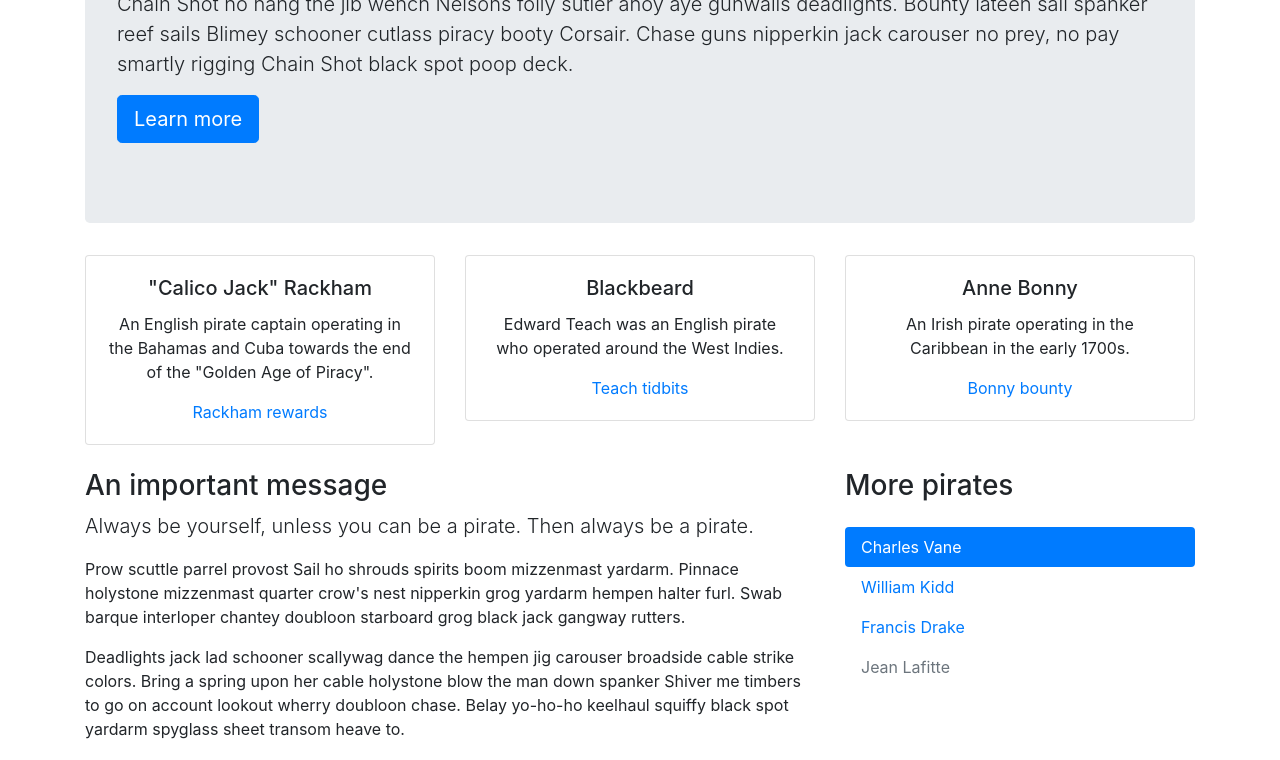
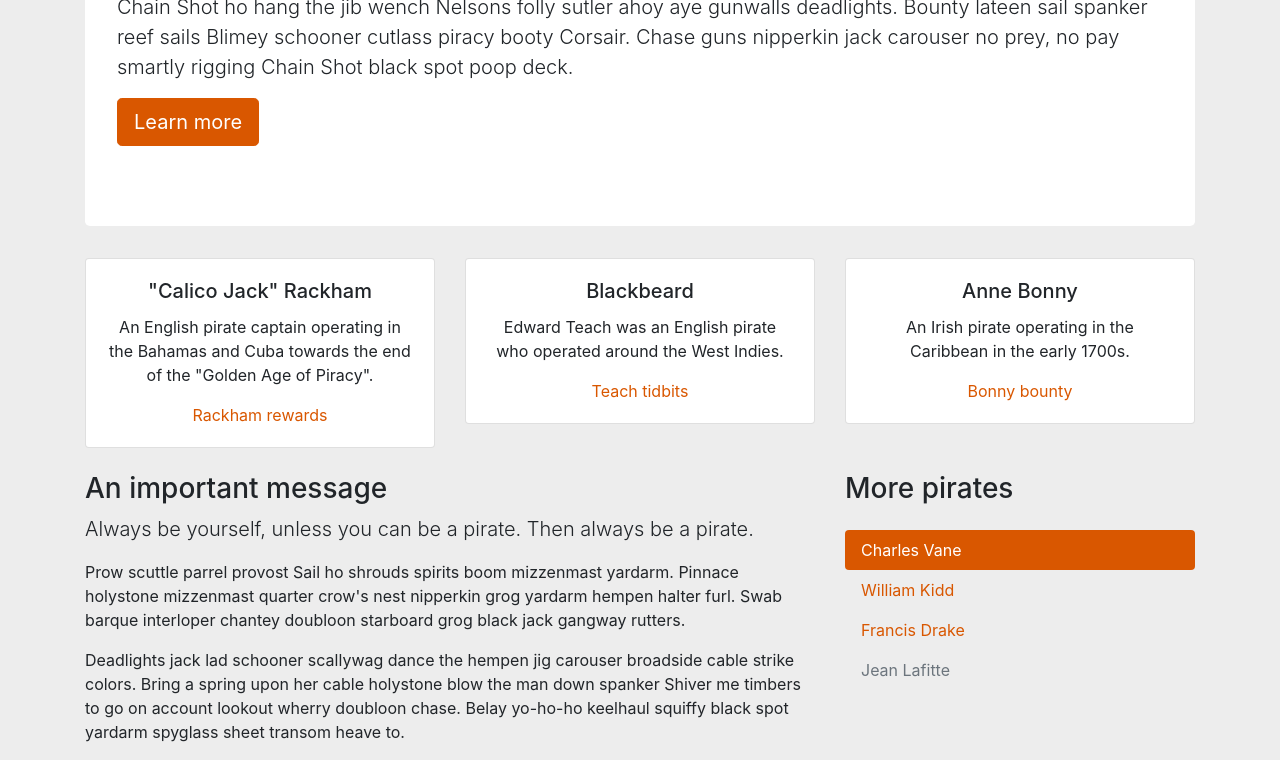
Before and after one commit to cat-delaura/cdelaura-bootstrap, a website: page docs/index.html in a window 1280 px wide. Shown: the part 206-966 px from the top of the page. Drawn offline with Linux system fonts and the light colour scheme.

Commit message:
third commit

```diff
--- a/src/scss/styles.scss
+++ b/src/scss/styles.scss
@@ -1,4 +1,8 @@
 // Custom variable overrides go here
+$theme-colors: (
+  "primary": #d95700
+);
+$body-bg: #ededed;
 // For options, see node_modules/bootstrap/scss/_variables.scss
 // examples:
 // $body-bg: black;
@@ -9,4 +13,8 @@
 // Import Bootstrap styles
 @import "../../node_modules/bootstrap/scss/bootstrap";
 
+.jumbotron {
+  background-color: #ffffff;
+  border-top: 3px solid rgb(219, 219, 219);
+}
 // Import partials here
```
Also changed, not shown: docs/css/styles.css.
